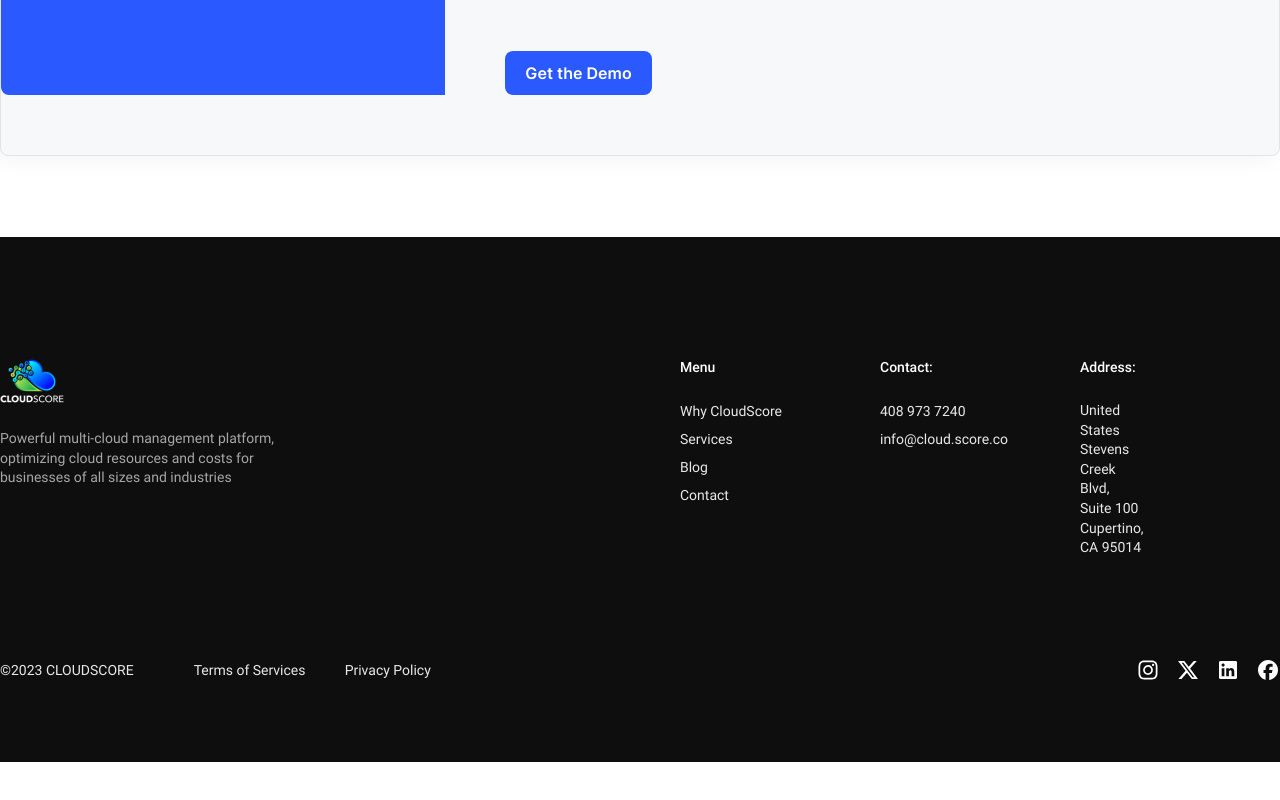
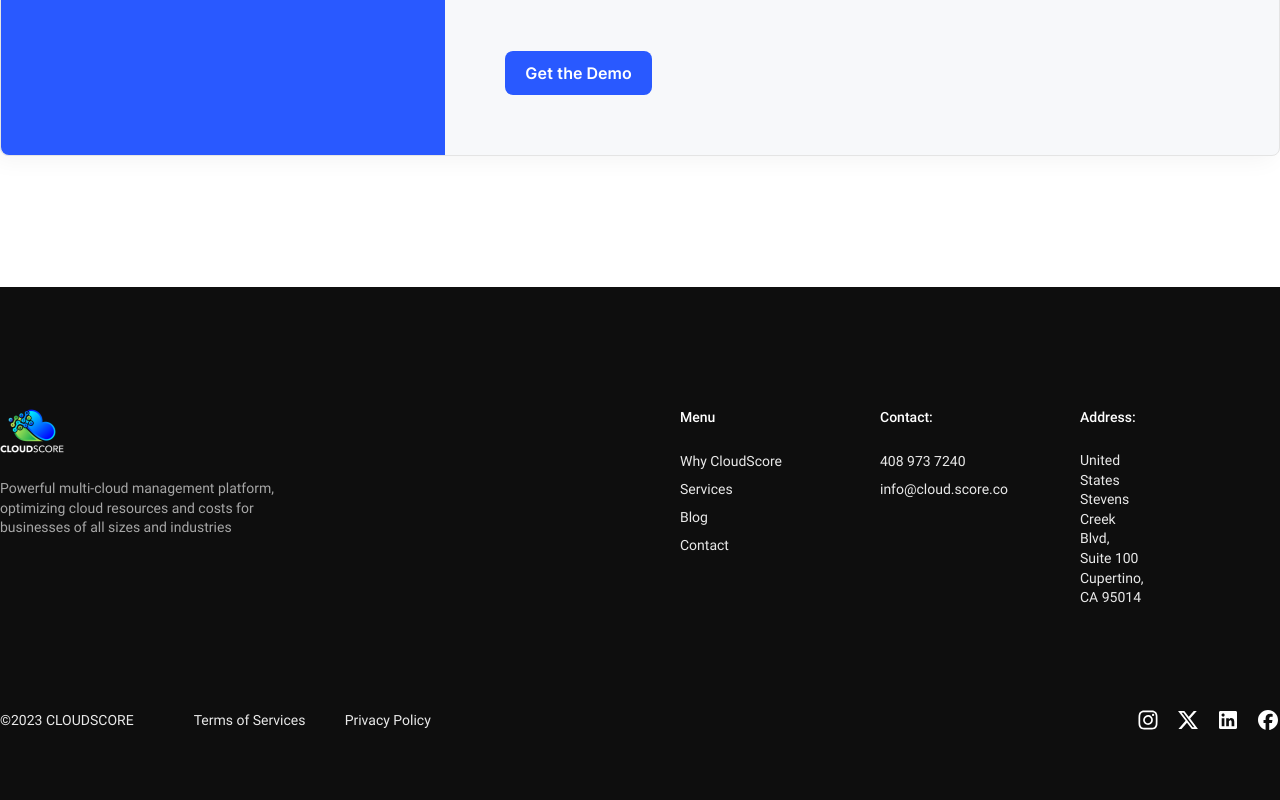
Before and after one commit to Shravankumar1989/CloudScore-React, a React (Create React App) app: page / in a window 1280 px wide. Shown: the part 8610-9410 px from the top of the page. Before the commit the page ends 9372 px from the top, so only its background shows below. Built offline with nearby package versions, Linux system fonts and the light colour scheme.

Commit message:
adjust color panel for demo form

```diff
--- a/src/components/Footer/index.jsx
+++ b/src/components/Footer/index.jsx
@@ -8,7 +8,7 @@ const Footer = (props) => {
     <>
       <footer className={props.className}>
 
-          <div className="bg-black-900 flex flex-col items-center justify-center  mt-[500px] mx-auto w-full z-[1]">
+          <div className="bg-black-900 flex flex-col items-center justify-center  mt-[550px] mx-auto w-full z-[1]">
             <div className="flex flex-col items-start justify-start max-w-[1440px] w-full">
               <div className="flex md:flex-col flex-row md:gap-10 gap-[152.1px] items-start justify-between pt-[120px] w-full">
                 <div className="flex flex-1 flex-col h-full items-start justify-start w-full">
--- a/src/pages/Blog/index.jsx
+++ b/src/pages/Blog/index.jsx
@@ -312,7 +312,7 @@ const BlogPage = () => {
                 </div>
               </div>
               <div className="bg-gray-50 border border-gray-300 border-solid flex md:flex-col flex-row md:gap-10 gap-[60px] items-start justify-start max-w-[1440px] md:pr-10 sm:pr-5 pr-[60px] rounded-lg shadow-bs3 w-full">
-                <div className="bg-blue-A700 flex flex-col h-[590px] md:h-auto items-start justify-between p-10 sm:px-5 rounded-bl-lg rounded-tl-lg" style={{zIndex: '1'}}>
+                <div className="bg-blue-A700 flex flex-col h-[650px] md:h-auto items-start justify-between p-10 sm:px-5 rounded-bl-lg rounded-tl-lg" style={{zIndex: '1'}}>
                   <div className="flex flex-col h-[408px] md:h-auto items-start justify-between w-full">
                     <div className="flex flex-col items-start justify-start w-auto">
                       <Text
--- a/src/pages/Home.jsx
+++ b/src/pages/Home.jsx
@@ -1324,7 +1324,7 @@ const HomePage = () => {
                 </div>
               </div>
               <div className="bg-gray-50 border border-gray-300 border-solid flex md:flex-col flex-row md:gap-10 gap-[60px] items-start justify-start max-w-[1440px] md:pr-10 sm:pr-5 pr-[60px] rounded-lg shadow-bs3 w-full">
-                <div className="bg-blue-A700 flex flex-col h-[590px] md:h-auto items-start justify-between p-10 sm:px-5 rounded-bl-lg rounded-tl-lg" style={{zIndex: '1'}}>
+                <div className="bg-blue-A700 flex flex-col h-[650px] md:h-auto items-start justify-between p-10 sm:px-5 rounded-bl-lg rounded-tl-lg" style={{zIndex: '1'}}>
                   <div className="flex flex-col h-[408px] md:h-auto items-start justify-between w-full">
                     <div className="flex flex-col items-start justify-start w-auto">
                       <Text
--- a/src/pages/WhyCS/index.jsx
+++ b/src/pages/WhyCS/index.jsx
@@ -550,7 +550,7 @@ const BlogPage = () => {
                 </div>
               </div>
               <div className="bg-gray-50 border border-gray-300 border-solid flex md:flex-col flex-row md:gap-10 gap-[60px] items-start justify-start max-w-[1440px] md:pr-10 sm:pr-5 pr-[60px] rounded-lg shadow-bs3 w-full">
-                <div className="bg-blue-A700 flex flex-col h-[590px] md:h-auto items-start justify-between p-10 sm:px-5 rounded-bl-lg rounded-tl-lg" style={{zIndex: '1'}}>
+                <div className="bg-blue-A700 flex flex-col h-[650px] md:h-auto items-start justify-between p-10 sm:px-5 rounded-bl-lg rounded-tl-lg" style={{zIndex: '1'}}>
                   <div className="flex flex-col h-[408px] md:h-auto items-start justify-between w-full">
                     <div className="flex flex-col items-start justify-start w-auto">
                       <Text
```
